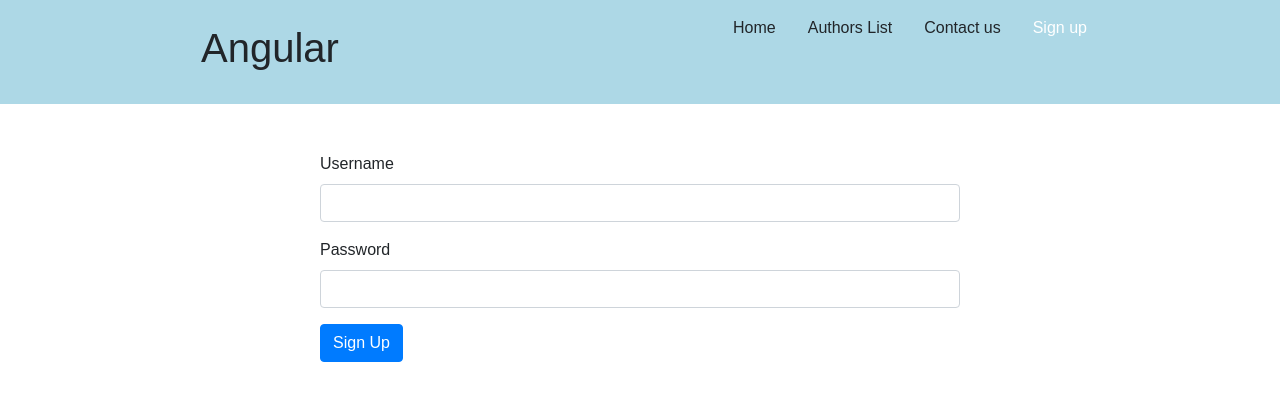
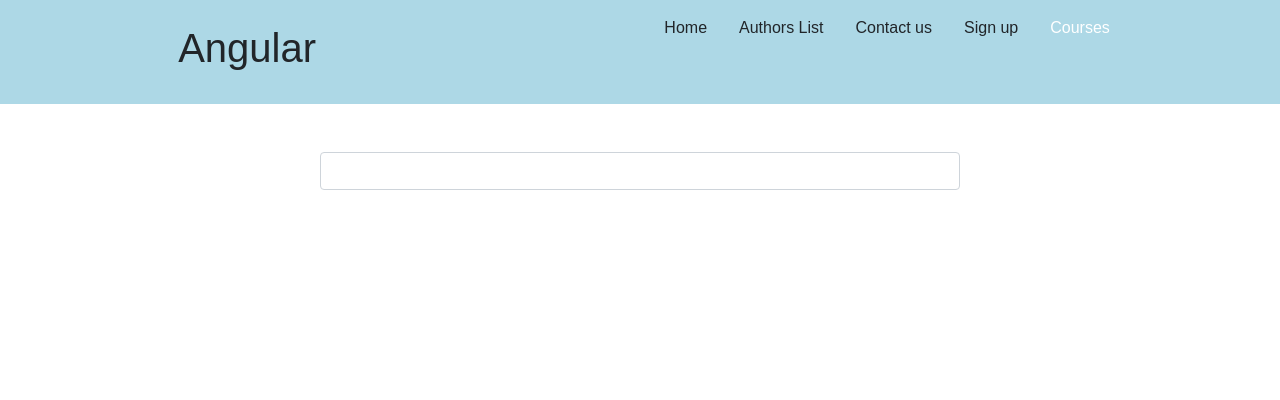
Before and after one commit to SafwanSa/first-angular-app, an Angular app: page / in a window 1280 px wide. Shown: the top 400 px of the page. Built offline with nearby package versions, Linux system fonts and the light colour scheme.

Commit message:
Use the FormArray and work with that

```diff
--- a/src/app/app.component.html
+++ b/src/app/app.component.html
@@ -17,6 +17,10 @@
       <li [class.active]="viewMode == 'signup'">
         <a (click)="viewMode = 'signup'">Sign up</a>
       </li>
+
+      <li [class.active]="viewMode == 'newCourse'">
+        <a (click)="viewMode = 'newCourse'">Courses</a>
+      </li>
     </ul>
   </div>
 
--- a/src/app/app.component.ts
+++ b/src/app/app.component.ts
@@ -6,6 +6,6 @@
   styleUrls: ['./app.component.css'],
 })
 export class AppComponent {
-  viewMode = 'signup';
+  viewMode = 'newCourse';
   title = 'first-angular-app';
 }
--- a/src/app/app.module.ts
+++ b/src/app/app.module.ts
@@ -13,6 +13,7 @@
 import { SignupFormComponent } from './signup-form/signup-form.component';
 
 import { ReactiveFormsModule } from '@angular/forms';
+import { NewCourseFormComponent } from './newCourseForm/newCourseForm.component';
 
 @NgModule({
   declarations: [
@@ -23,7 +24,8 @@
     NameFormatDirective,
     ContactUsComponent,
     SignupFormComponent,
-  ],
+      NewCourseFormComponent
+   ],
   imports: [BrowserModule, AppRoutingModule, FormsModule, ReactiveFormsModule],
   providers: [AuthorsService],
   bootstrap: [AppComponent],
--- /dev/null
+++ b/src/app/newCourseForm/newCourseForm.component.css
@@ -0,0 +1,5 @@
+form {
+  width: 50%;
+  margin: 0 auto;
+  margin-top: 3rem;
+}
--- /dev/null
+++ b/src/app/newCourseForm/newCourseForm.component.html
@@ -0,0 +1,18 @@
+<form>
+  <input
+    #topic
+    (keyup.enter)="addTopic(topic)"
+    type="text"
+    class="form-control"
+  />
+
+  <ul class="list-group">
+    <li
+      class="list-group-item"
+      *ngFor="let topic of topics.controls"
+      (click)="deleteTopic(topic)"
+    >
+      {{ topic.value }}
+    </li>
+  </ul>
+</form>
--- /dev/null
+++ b/src/app/newCourseForm/newCourseForm.component.ts
@@ -0,0 +1,33 @@
+import { Component, OnInit } from '@angular/core';
+import { FormGroup, FormArray, FormControl } from '@angular/forms';
+
+@Component({
+  selector: 'app-newCourseForm',
+  templateUrl: './newCourseForm.component.html',
+  styleUrls: ['./newCourseForm.component.css'],
+})
+export class NewCourseFormComponent implements OnInit {
+  form = new FormGroup({
+    topics: new FormArray([]),
+  });
+
+  constructor() {}
+
+  ngOnInit() {}
+
+  get topics() {
+    return this.form.get('topics') as FormArray;
+  }
+
+  addTopic(topic: HTMLInputElement) {
+    this.topics.push(new FormControl(topic.value));
+    topic.value = '';
+  }
+
+  deleteTopic(topic: FormControl) {
+    console.log('CLICKED');
+
+    let topicIndex = this.topics.controls.indexOf(topic);
+    this.topics.removeAt(topicIndex);
+  }
+}
--- a/src/app/test-switch/test-switch.component.html
+++ b/src/app/test-switch/test-switch.component.html
@@ -15,5 +15,9 @@
     <app-signup-form></app-signup-form>
   </div>
 
+  <div *ngSwitchCase="'newCourse'">
+    <app-newCourseForm></app-newCourseForm>
+  </div>
+
   <div *ngSwitchDefault>Otherwise</div>
 </div>
```
